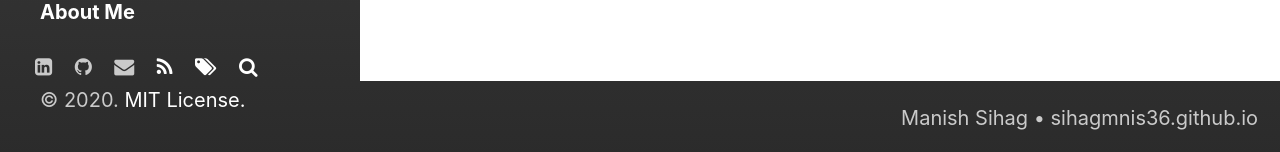
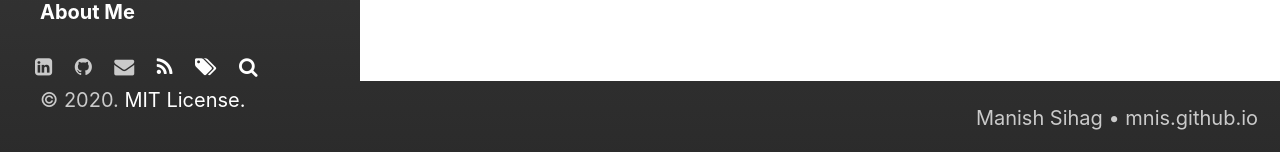
Before and after one commit to kmnis/kmnis.github.io, a Jekyll site: the page built from about-me.md, in a window 1280 px wide and 900 px high, scrolled down 169 px. Shown: the part 745-897 px from the top of the window. Built offline with Jekyll 4.4.1, drawn with Linux system fonts in a browser that asks for light colours; nearby versions of some CDN libraries; part of the change alters nothing that is shown.

Commit message:
Updated github username in the repo

```diff
--- a/_config.yml
+++ b/_config.yml
@@ -7,7 +7,7 @@ remote_theme:     fongandrew/hydeout
 title:            Manish Sihag
 tagline:          'Portfolio'
 description:      'IIT Bombay Graduate | Data Scientist | Web Developer | AI in Drug Discovery'
-url:              https://sihagmnis36.github.io
+url:              https://mnis.github.io
 # baseurl:          '/'
                   # the optional subpath of your site, e.g. "/blog"
                   # NB: This applies to all pages in your Jekyll site.
@@ -17,7 +17,7 @@ url:              https://sihagmnis36.github.io
 
 author:
   name:           'Manish Sihag'
-  url:            https://github.com/sihagmnis36
+  url:            https://github.com/mnis
 
 paginate:         5
 # paginate_path:    '/page:num'
--- a/_includes/custom-foot.html
+++ b/_includes/custom-foot.html
@@ -1,5 +1,5 @@
 <p style="text-align: right; margin: 1.1rem;">
-    Manish Sihag  •  sihagmnis36.github.io
+    Manish Sihag  •  mnis.github.io
 </p>
 
 <!-- <div style="text-align: center;">Reach out to me on</div>
@@ -7,7 +7,7 @@
     <a href="https://www.linkedin.com/in/manish-sihag/" style="color: inherit" title="Linkedin" aria-label="Linkedin">
         <span class="fa fa-linkedin-square"></span>
     </a>&nbsp;&nbsp;
-    <a href="https://www.github.com/sihagmnis36/" style="color: inherit" title="Github" aria-label="Github">
+    <a href="https://www.github.com/mnis/" style="color: inherit" title="Github" aria-label="Github">
         <span class="fa fa-github"></span>
     </a>&nbsp;&nbsp;
     <a href="https://www.instagram.com/mni.z/" style="color: inherit" title="Instagram" aria-label="Instagram">
--- a/_includes/custom-icon-links.html
+++ b/_includes/custom-icon-links.html
@@ -3,7 +3,7 @@
     style="color: inherit" title="Linkedin" aria-label="Linkedin">
     <span class="fa fa-linkedin-square"></span>
 </a>&nbsp;&nbsp;&nbsp;&nbsp;
-<a href="https://www.github.com/sihagmnis36/"
+<a href="https://www.github.com/mnis/"
     style="color: inherit" title="Github" aria-label="Github">
     <span class="fa fa-github"></span>
 </a>&nbsp;&nbsp;&nbsp;&nbsp;
--- a/about-me.md
+++ b/about-me.md
@@ -84,7 +84,7 @@ sidebar_sort_order: 2
     style="color: inherit" title="Linkedin" aria-label="Linkedin">
     <span class="fa fa-linkedin-square"></span>
   </a>&nbsp;
-  <a href="https://www.github.com/sihagmnis36/"
+  <a href="https://www.github.com/mnis/"
       style="color: inherit" title="Github" aria-label="Github">
       <span class="fa fa-github"></span>
   </a>&nbsp;
```
